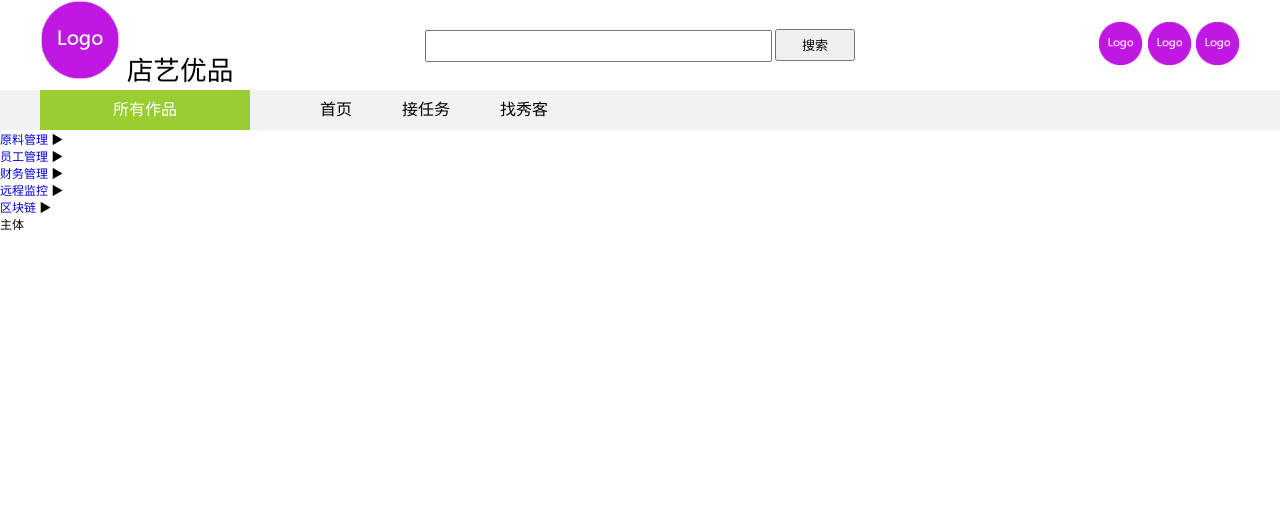
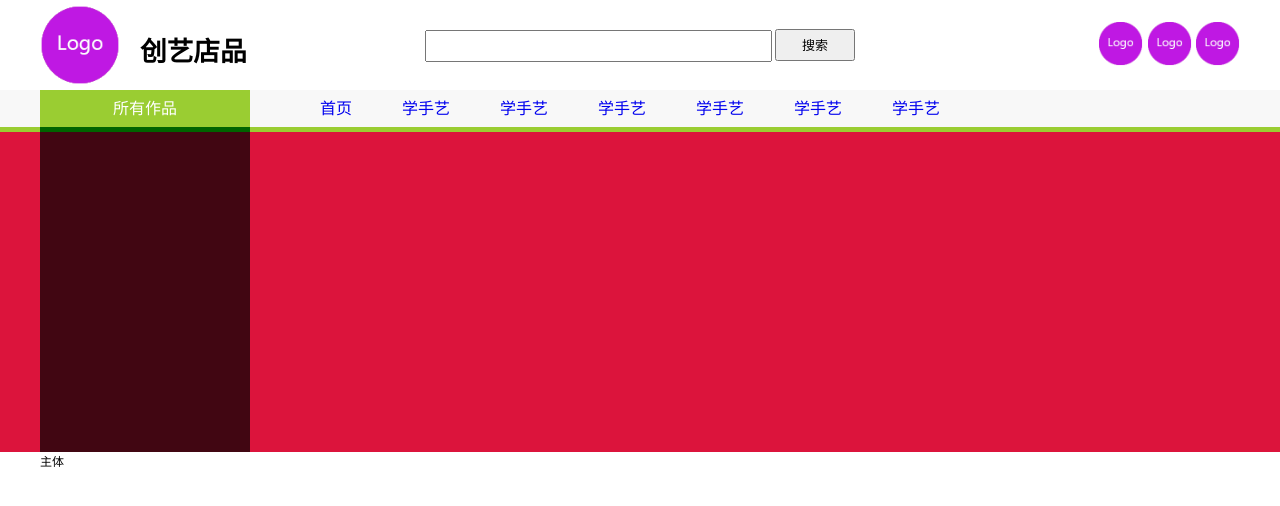
Before and after one commit to jack888332/MilkyTea, a plain HTML site: page index.html in a window 1280 px wide. Drawn offline with Linux system fonts and the light colour scheme.

Commit message:
第二版

```diff
--- a/css/base/font.css
+++ b/css/base/font.css
@@ -11,8 +11,3 @@
     font-size: small;
     font-weight: normal;
 }
-
-.font-3 {
-    font-family: "微软雅黑";
-    font-size: 20pt;
-}
--- a/css/module/header.css
+++ b/css/module/header.css
@@ -1,5 +1,8 @@
+#headerLayout1, #headerLayout2, #splitLine {
+    position: relative;
+}
+
 #headerLayout1 {
-    position: relative;
     height: 90px;
 }
 
@@ -7,10 +10,24 @@
     position: absolute;
 }
 
+#brand img {
+    float: left;
+    margin-top: 5px;
+    margin-right: 20px;
+}
+
+#brand span {
+    float: left;
+    margin-top: 30px;
+    font-family: "幼圆";
+    font-size: 20pt;
+    font-weight: bold;
+}
+
 #headerLayout2 {
-    height: 40px;
-    line-height: 40px;
-    background: #f2f2f2;
+    height: 37px;
+    line-height: 37px;
+    background: #f8f8f8;
 }
 
 #headerLayout2 * {
--- a/index.html
+++ b/index.html
@@ -14,9 +14,9 @@
 <!--头部-->
 <div class="header">
     <div id="headerLayout1" class="frameNorm1 alignCenter">
-        <div id="brand" class="font-3">
+        <div id="brand">
             <img src="resource\icon\logo.png" height="80" width="80"/>
-            <span>店艺优品</span>
+            <span>创艺店品</span>
         </div>
         <div id="globalSearch">
             <form class="searchBar font-2">
@@ -45,44 +45,36 @@
             <h1>所有作品</h1>
             <div class="first">
                 <ul class="horizontal">
-                    <li>首页</li>
-                    <li>接任务</li>
-                    <li>找秀客</li>
+                    <li><a href="#">首页</a></li>
+                    <li><a href="#">学手艺</a></li>
+                    <li><a href="#">学手艺</a></li>
+                    <li><a href="#">学手艺</a></li>
+                    <li><a href="#">学手艺</a></li>
+                    <li><a href="#">学手艺</a></li>
+                    <li><a href="#">学手艺</a></li>
                 </ul>
             </div>
         </div>
     </div>
+    <div id="splitLine">
+        <div class="frameNorm1 alignCenter">
+            <hr style="position: absolute; height:5px; width:210px; border: hidden; background-color: darkgreen">
+        </div>
+        <hr style="height:5px; border: hidden; background-color: yellowgreen">
+    </div>
 </div>
 
 <!--左侧-->
-<div class="leftSidebar">
-    <div class="group" id="group1">
-        <ul>
-            <li data-myname="jack" draggable="true"><a href="#">原料管理</a>
-                <span>▶</span>
-            </li>
-            <li contenteditable="true"><a href="#">员工管理</a>
-                <span>▶</span>
-            </li>
-            <li><a href="#">财务管理</a>
-                <span>▶</span>
-            </li>
-        </ul>
-    </div>
-    <div class="group" id="group2">
-        <ul>
-            <li><a href="#">远程监控</a>
-                <span>▶</span>
-            </li>
-            <li><a href="#">区块链</a>
-                <span>▶</span>
-            </li>
-        </ul>
+<div class="banner" style="height:320px;background-color: crimson">
+    <div class="frameNorm1 alignCenter">
+        <div id="productMenu" style="height:320px; width:210px; background-color: black; opacity: 0.7">
+
+        </div>
     </div>
 </div>
 
 <!--主体-->
-<div class="main">
+<div class="main frameNorm1 alignCenter">
     主体
 </div>
 
```
